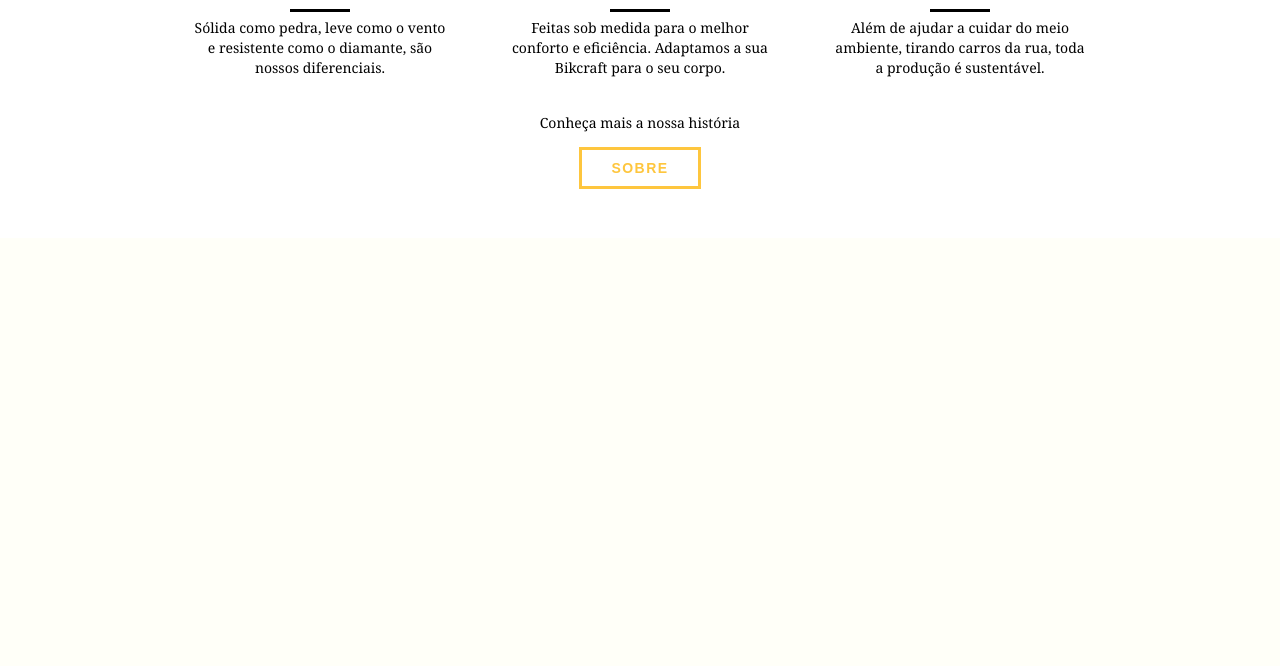
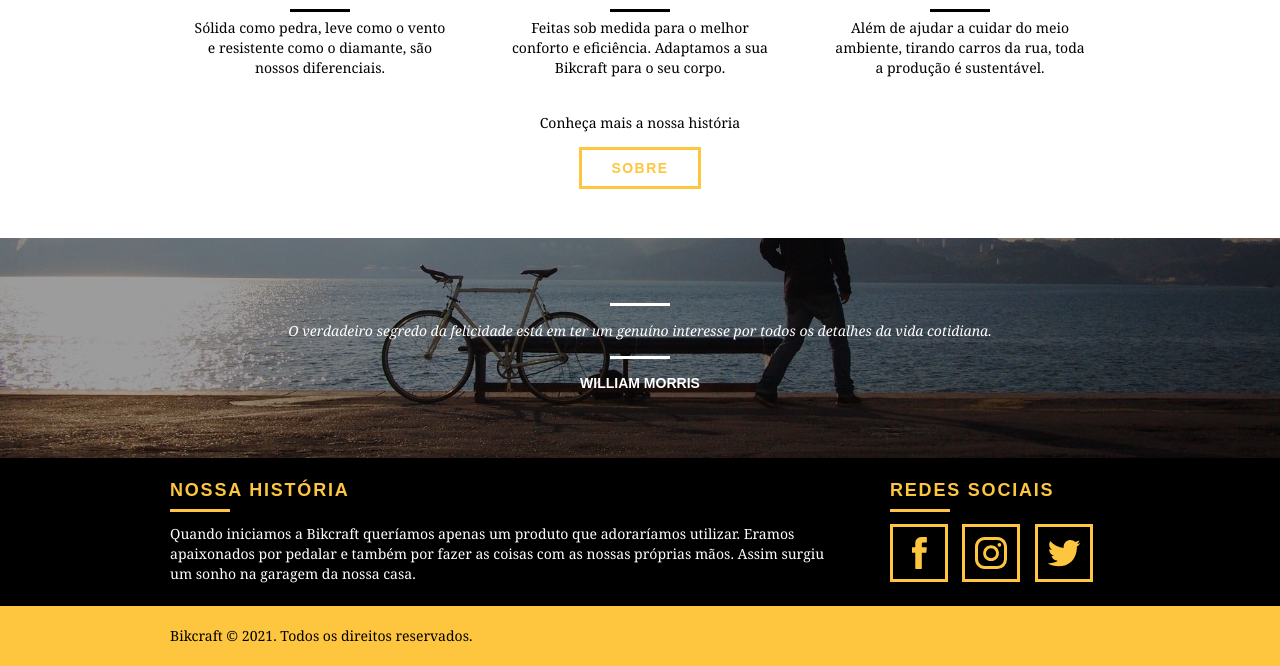
Before and after one commit to antonioizaias/origamid-bikcraft, a PHP site: page / in a window 1280 px wide. Shown: the part 2248-2914 px from the top of the page. Before the commit the page ends 2437 px from the top, so only its background shows below. Run offline with PHP 8.4, Linux system fonts and the light colour scheme.

Commit message:
Página principal finalizada

```diff
--- a/assets/css/style.css
+++ b/assets/css/style.css
@@ -8,6 +8,33 @@
     font-family: Georgia, 'Times New Roman', Times, serif;
     font-size: 14px;
     line-height: 20px;
+}
+
+.quote {
+    margin: 0 auto;
+    color: #FFF;
+}
+
+.quote p {
+    font-style: italic;
+}
+
+/* Adicionar um elemento antes e depois */
+.quote p:before, .quote p:after {
+    content: "";
+    display: block;
+    width: 60px;
+    height: 3px;
+    background: #FFF;
+    margin: 15px auto;
+}
+
+.quote cite {
+    font-style: normal;
+    font-weight: bold;
+    text-transform: uppercase;
+    font-size: 14px;
+    initial-letter: 1em;
 }
 
 .btn {
@@ -303,3 +307,68 @@
     color: #000;
     border-color: #000;
 }
+
+/* Quebra */
+
+.quebra {
+    width: 100%;
+    height: 220px;
+    background: url("../images/background-footer.jpg") no-repeat center;
+    background-size: cover;
+    text-align: center;
+    padding-top: 50px;
+}
+
+/* Footer */
+
+.footer {
+    width: 100%;
+    background: #000;
+    color: #FFF;
+    padding: 20px 0;
+}
+
+.footer h3 {
+    font-size: 18px;
+    line-height: 25px;
+    color: #FEC63E;
+    text-transform: uppercase;
+    letter-spacing: .1em;
+    font-weight: bold;
+}
+
+.footer h3:after {
+    content: "";
+    display: block;
+    width: 60px;
+    height: 3px;
+    background: #FEC63E;
+    margin: 6px 0 12px 0;
+}
+
+.footer-history {
+    padding-right: 30px;
+}
+
+.footer-social-networks ul li {
+    display: inline-block;
+    margin-right: 10px;
+}
+
+.footer-social-networks ul li a {
+    border: 3px solid #FEC63E;
+    display: block;
+    padding: 10px;
+}
+
+.footer-social-networks ul li a:hover {
+    border-color: #FFF;
+}
+
+/* Copyright */
+
+.copyright {
+    width: 100%;
+    background: #FEC63E;
+    padding: 20px 0;
+}
--- a/index.html
+++ b/index.html
@@ -39,7 +39,7 @@
             <div class="container">
                 <h1>Bicicletas feitas a mão</h1>
 
-                <blockquote class="quote-introducao">
+                <blockquote class="quote">
                     <p>Não tenha nada em sua casa que você não considere útil ou acredita ser bonito.</p>
                     <cite>William Morris</cite>
                 </blockquote>
@@ -136,5 +136,54 @@
                 <a href="about.html" class="btn">Sobre</a>
             </div>
         </section>
+
+        <!-- Sessão – Quebra -->
+        <section class="quebra">
+            <div class="container">
+                <blockquote class="quote">
+                    <p>O verdadeiro segredo da felicidade está em ter um genuíno interesse por todos os detalhes da vida cotidiana.</p>
+                    <cite>William Morris</cite>
+                </blockquote>
+            </div>
+        </section>
+
+        <!-- Sessão – Footer -->
+        <footer>
+            <div class="footer">
+                <div class="container">
+                    <div class="grid-12 footer-history">
+                        <h3>Nossa história</h3>
+                        <p>Quando iniciamos a Bikcraft queríamos apenas um produto que adoraríamos utilizar. Eramos apaixonados por pedalar e também por fazer as coisas com as nossas próprias mãos. Assim surgiu um sonho na garagem da nossa casa.</p>
+                    </div>
+                    <div class="grid-4 footer-social-networks">
+                        <h3>Redes sociais</h3>
+                        <ul>
+                            <li>
+                                <a href="https://www.facebook.com/antonioizs" target="_blank">
+                                    <img src="assets/images/social-networks/facebook.svg" alt="Facebook">
+                                </a>
+                            </li>
+                            <li>
+                                <a href="https://www.instagram.com/antonioizs/" target="_blank">
+                                    <img src="assets/images/social-networks/instagram.svg" alt="Instagram">
+                                </a>
+                            </li>
+                            <li>
+                                <a href="https://twitter.com/apenasodale" target="_blank">
+                                    <img src="assets/images/social-networks/twitter.svg" alt="Twitter">
+                                </a>
+                            </li>
+                        </ul>
+                    </div>
+                </div>
+            </div>
+            <div class="copyright">
+                <div class="container">
+                    <div class="grid-16">
+                        <p>Bikcraft © 2021. Todos os direitos reservados.</p>
+                    </div>
+                </div>
+            </div>
+        </footer>
     </body>
 </html>
```
Also changed, not shown: other parts of assets/css/style.css (+5 -28 lines).
